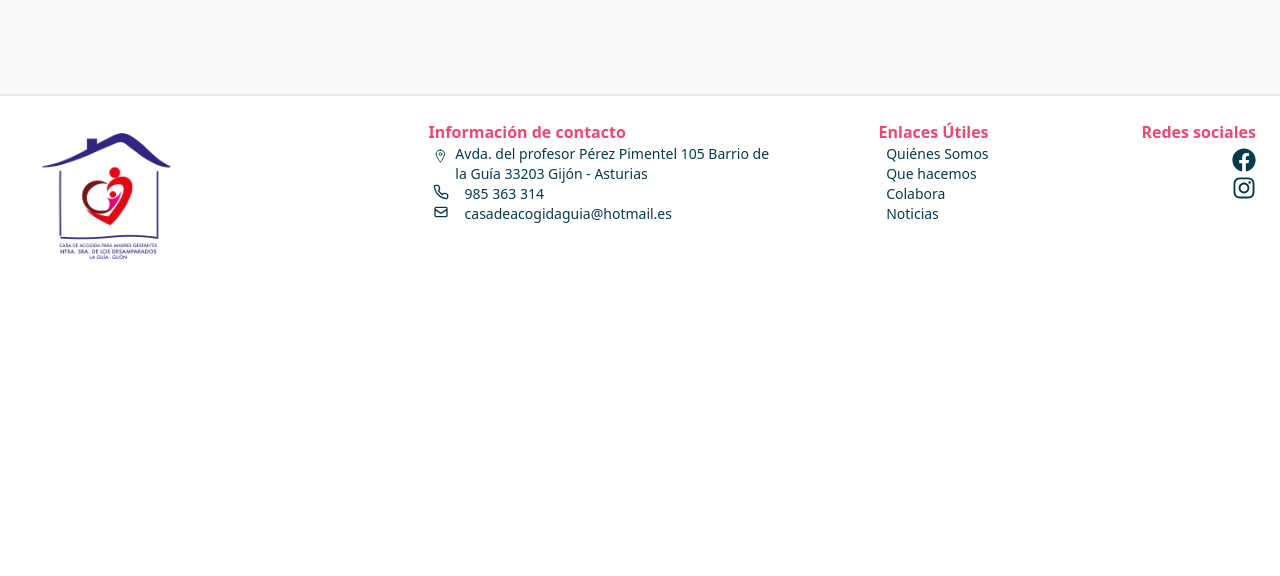
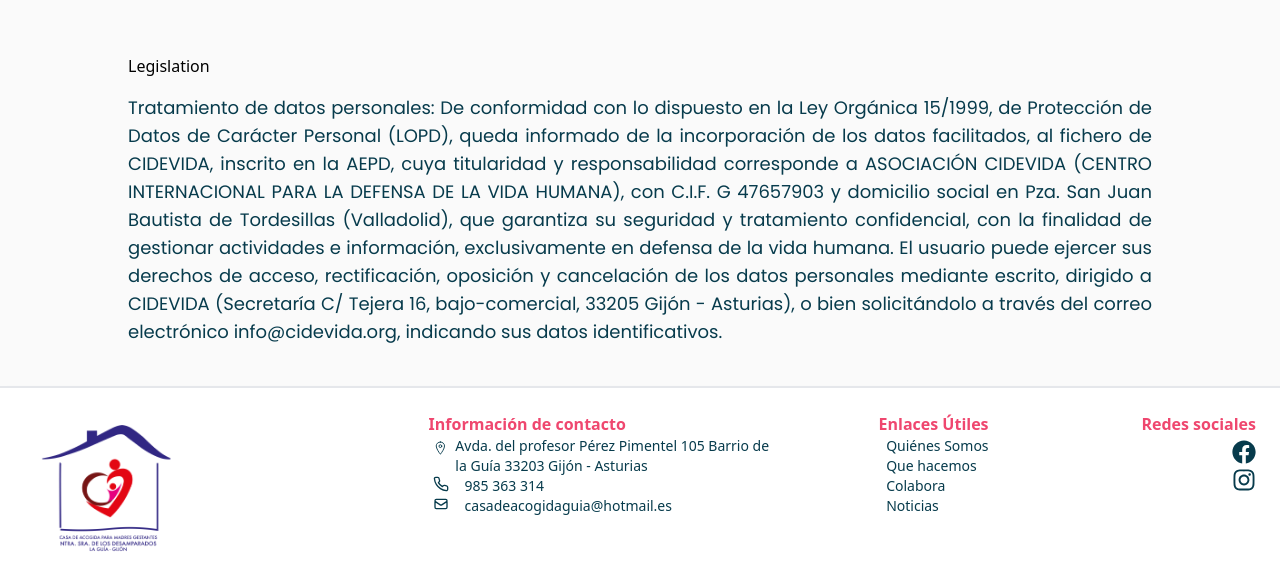
Before and after one commit to vallefarinha/front-casa, a React (Vite) app: page /form in a window 1280 px wide. Shown: the part 1667-2243 px from the top of the page. Before the commit the page ends 1951 px from the top, so only its background shows below. Built offline with nearby package versions, Linux system fonts and the light colour scheme.

Commit message:
create legislation text

```diff
--- /dev/null
+++ b/src/components/form/Legislation.jsx
@@ -0,0 +1,13 @@
+import React from 'react'
+import LegislationText from '../texts/LegislationText'
+
+const Legislation = () => {
+  return (
+    <div>Legislation
+     <LegislationText></LegislationText>
+
+    </div>
+  )
+}
+
+export default Legislation
--- /dev/null
+++ b/src/components/texts/LegislationText.jsx
@@ -0,0 +1,19 @@
+import React from 'react'
+
+const LegislationText = () => {
+
+  return (
+    <>
+      <div className="mt-4">
+
+      <p className="text-LetterColor font-poppinsRegular text-xl md:text-lg  text-justify">
+        Tratamiento de datos personales:
+        De conformidad con lo dispuesto en la Ley Orgánica 15/1999, de Protección de Datos de Carácter Personal (LOPD), queda informado de la incorporación de los datos facilitados, al fichero de CIDEVIDA, inscrito en la AEPD, cuya titularidad y responsabilidad corresponde a ASOCIACIÓN CIDEVIDA (CENTRO INTERNACIONAL PARA LA DEFENSA DE LA VIDA HUMANA), con C.I.F. G 47657903 y domicilio social en Pza. San Juan Bautista de Tordesillas (Valladolid), que garantiza su seguridad y tratamiento confidencial, con la finalidad de gestionar actividades e información, exclusivamente en defensa de la vida humana.
+        El usuario puede ejercer sus derechos de acceso, rectificación, oposición y cancelación de los datos personales mediante escrito, dirigido a CIDEVIDA (Secretaría C/ Tejera 16, bajo-comercial, 33205 Gijón - Asturias), o bien solicitándolo a través del correo electrónico info@cidevida.org, indicando sus datos identificativos.
+        </p>
+      </div>
+    </>
+  )
+}
+
+export default LegislationText
--- a/src/configuration/Router.jsx
+++ b/src/configuration/Router.jsx
@@ -9,7 +9,7 @@ import OurBlog from "../pages/OurBlog";
 import BecameAPartner from "../pages/BecameAPartner";
 import PartnerForm from "../pages/PartnerForm";
 import ThanksForSignIn from "../pages/ThanksForSignIn";
-import FormMailing from "../pages/FormMailing";
+
 
 
 
@@ -29,7 +29,7 @@ export default function Router() {
           <Route path="/partnership" element={<BecameAPartner/>}></Route>
           <Route path="/form" element={<PartnerForm/>}></Route>
           <Route path="/thanks" element={<ThanksForSignIn/>}></Route>
-          <Route path="/mailing" element={<FormMailing/>}></Route>
+
       </Routes>
     )
   }
--- a/src/pages/FormMailing.jsx
+++ /dev/null
@@ -1,35 +0,0 @@
-import React, { useRef } from 'react';
-import SendMail from '../services/SendMail';
-
-
-const FormMailing = () => {
-
-    const refForm = useRef();
-    const handleSubmit = async (event) => {
-    event.preventDefault();
-    const templateID = import.meta.env.VITE_REACT_APP_TEMPLATE_ID;
-            try {
-              const result = await SendMail(templateID, refForm.current);
-              console.log(result);
-            } catch (error) {
-              console.error(error);
-            }
-          };
-
-          return (
-            <div>
-              <form ref={refForm} onSubmit={handleSubmit}>
-
-               <label   htmlFor="name">Name</label>
-               <input placeholder='nombre' name="name" type="text" id="name" required />
-
-               <label  htmlFor="email">Email</label>
-               <input placeholder='email' name="email" type="email" id="email" required />
-
-                <button type="submit">Send</button>
-              </form>
-            </div>
-          );
-}
-
-export default FormMailing
--- a/src/pages/PartnerForm.jsx
+++ b/src/pages/PartnerForm.jsx
@@ -5,6 +5,7 @@ import Periodicity from "../components/form/Periodicity";
 import TitleAllForm from "../components/form/TitleAllForm";
 import DonationOption from "../components/form/DonationOption";
 import SendButtonForm from "../components/form/SendButtonForm";
+import Legislation from "../components/form/Legislation"
 
 function PartnerForm() {
   return (
@@ -22,7 +23,7 @@ function PartnerForm() {
         <DonationOption />
         <SendButtonForm />
       </section>
-
+      <Legislation/>
     </div>
   );
 }
```
